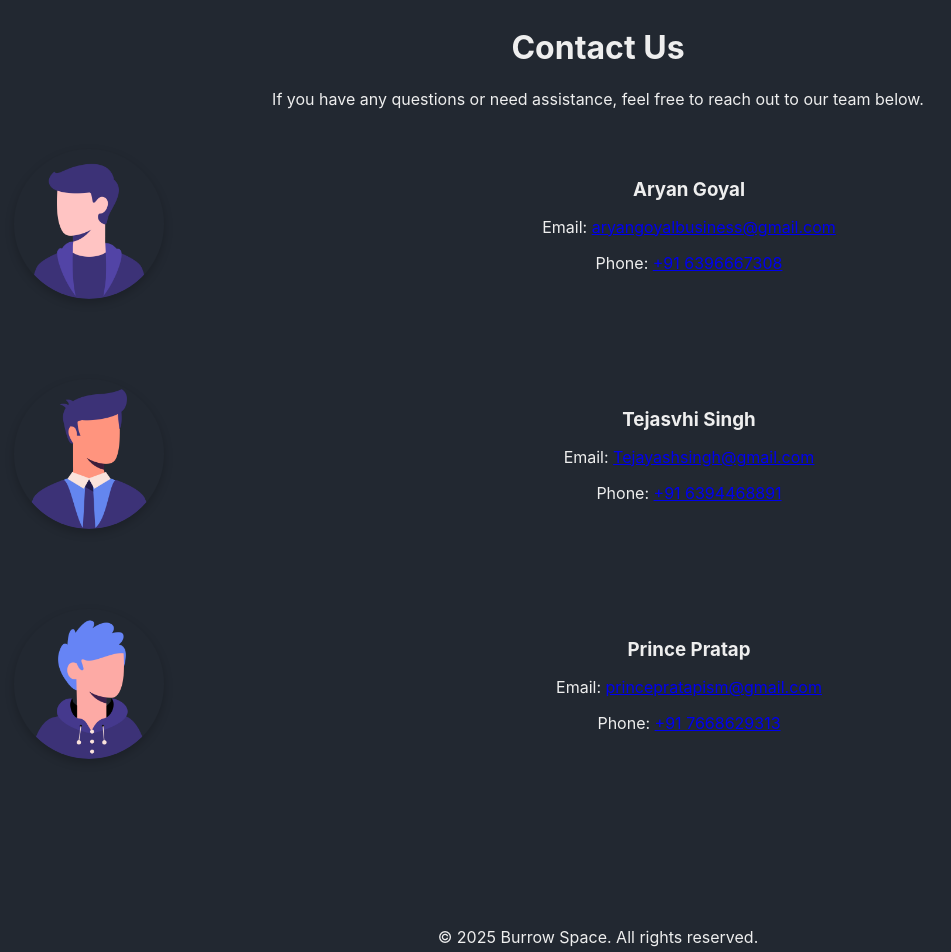
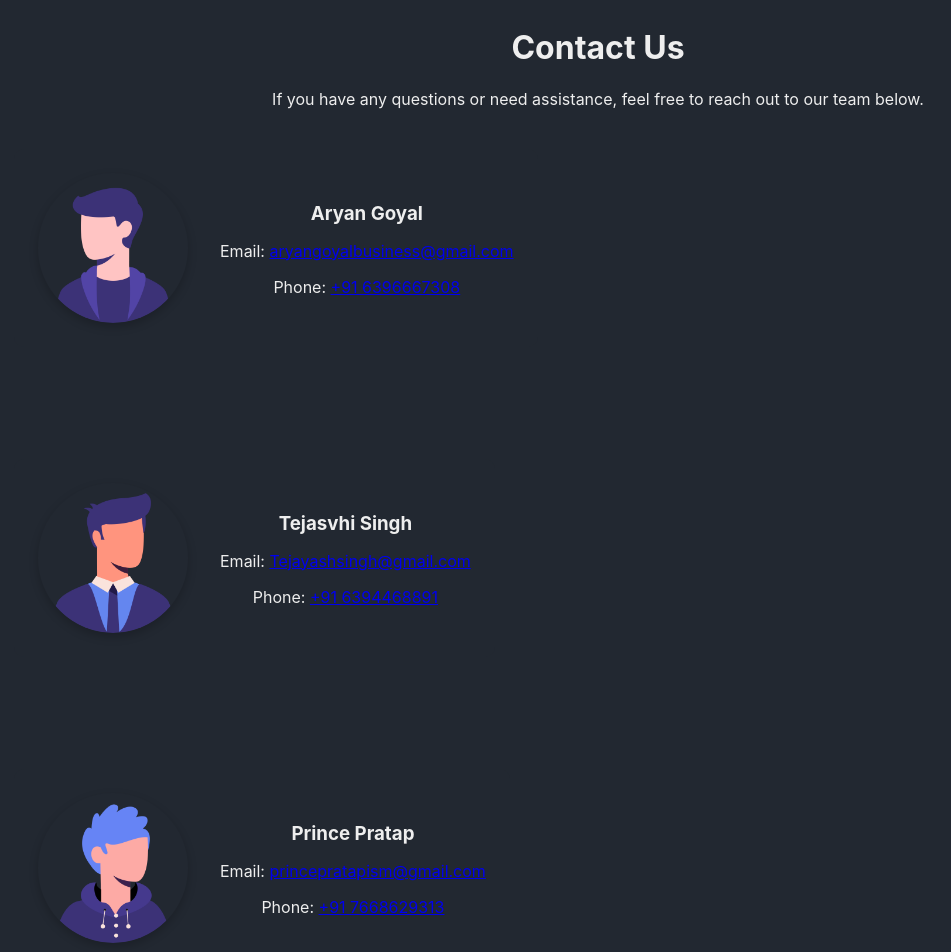
Before and after one commit to SumitB-22/Burrowweb1, a React (Create React App) app: page /contact in a window 1280 px wide. Shown: the part 100-1052 px from the top of the page, without its empty margins (42-993 px from the left). Built offline with nearby package versions, Linux system fonts and the light colour scheme; no server answers.

Commit message:
made new sections in contact us page

```diff
--- a/src/pages/ContactUs.js
+++ b/src/pages/ContactUs.js
@@ -9,9 +9,15 @@ const ContactUs = () => (
   <main className="contact-page">
     <h1>Contact Us</h1>
     <p>If you have any questions or need assistance, feel free to reach out to our team below.</p>
-    <ContactSection name="Aryan Goyal" email="aryangoyalbusiness@gmail.com" phone="+91 6396667308" imgSrc={man} />
-    <ContactSection name="Tejasvhi Singh" email="Tejayashsingh@gmail.com" phone="+91 6394468891" imgSrc={manager} />
-    <ContactSection name="Prince Pratap" email="princepratapism@gmail.com" phone="+91 7668629313" imgSrc={boy} />
+    <section className="contact-section">
+      <ContactSection name="Aryan Goyal" email="aryangoyalbusiness@gmail.com" phone="+91 6396667308" imgSrc={man} />
+    </section>
+    <section className="contact-section">
+      <ContactSection name="Tejasvhi Singh" email="Tejayashsingh@gmail.com" phone="+91 6394468891" imgSrc={manager} />
+    </section>
+    <section className="contact-section">
+      <ContactSection name="Prince Pratap" email="princepratapism@gmail.com" phone="+91 7668629313" imgSrc={boy} />
+    </section>
   </main>
 );
 
```
